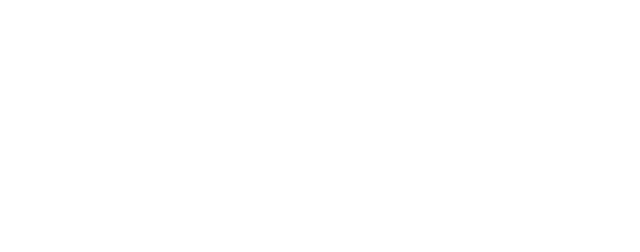
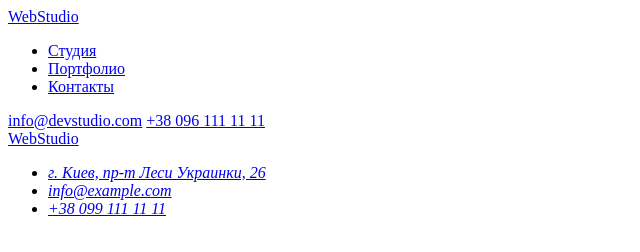
Before and after one commit to kvitkovsky1302/goit-markup-hw-02, a plain HTML site: page portfolio.html in a window 1280 px wide. Shown: the whole page, without its empty margins (0-640 px from the left). Drawn offline with Linux system fonts and the light colour scheme.

Commit message:
Создает портфолио с шапкой и футером

```diff
--- a/portfolio.html
+++ b/portfolio.html
@@ -0,0 +1,47 @@
+<!DOCTYPE html>
+<html lang="en">
+  <head>
+    <meta charset="UTF-8" />
+    <meta name="viewport" content="width=device-width, initial-scale=1.0" />
+    <title>Document</title>
+  </head>
+  <body>
+    <header>
+      <nav>
+        <a lang="en" href="index.html"> <span>Web</span>Studio </a>
+        <ul>
+          <li>
+            <a href="#">Студия</a>
+          </li>
+          <li>
+            <a href="#">Портфолио</a>
+          </li>
+          <li>
+            <a href="#">Контакты</a>
+          </li>
+        </ul>
+      </nav>
+      <a href="mailto:info@devstudio.com">info@devstudio.com</a>
+      <a href="tel:+380961111111">+38 096 111 11 11</a>
+    </header>
+    <!-- Contacts info -->
+    <footer>
+      <a lang="en" href="index.html"> <span>Web</span>Studio </a>
+      <address>
+        <ul>
+          <li>
+            <a href="https://goo.gl/maps/zDSShLqWRXgAwJdu6" target="_blank"
+              >г. Киев, пр-т Леси Украинки, 26</a
+            >
+          </li>
+          <li>
+            <a href="mailto:info@devstudio.com">info@example.com</a>
+          </li>
+          <li>
+            <a href="tel:+380961111111">+38 099 111 11 11</a>
+          </li>
+        </ul>
+      </address>
+    </footer>
+  </body>
+</html>
```
Also changed, not shown: index.html (+4 -6 lines).
